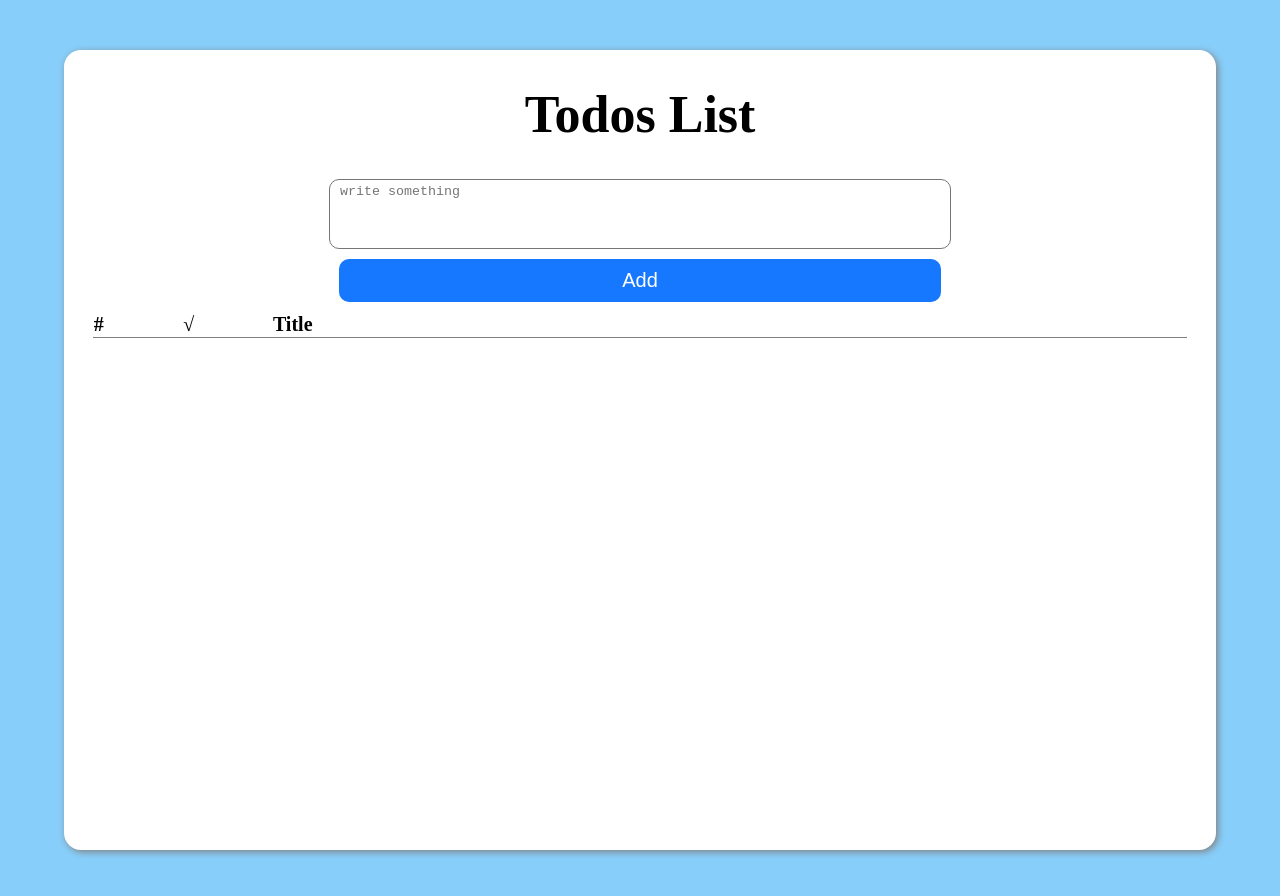
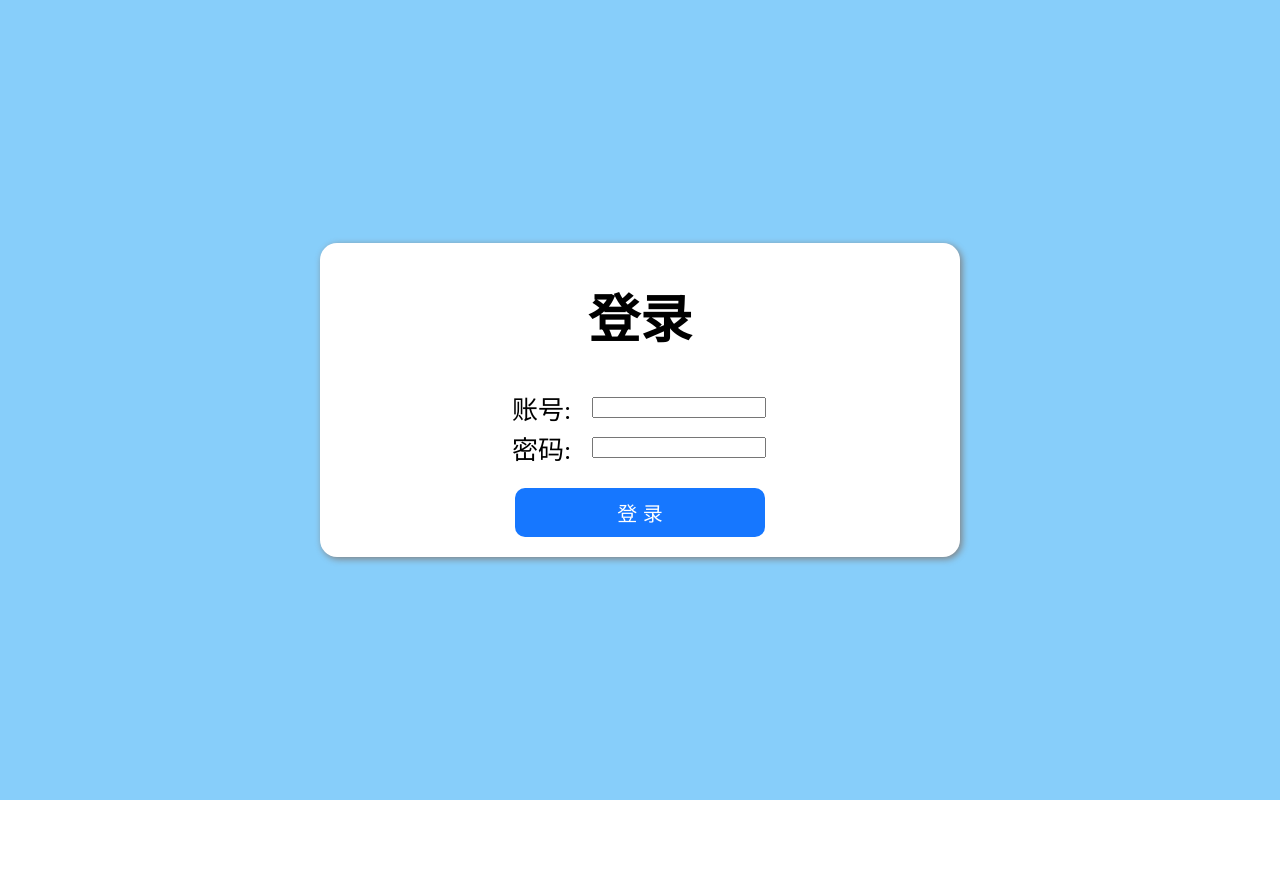
Before and after one commit to lele2860/MyToDoList, a React (Create React App) app: page / in a window 1280 px wide. Shown: the top 896 px of the page. After the commit the page ends 800 px from the top, so only its background shows below. Built offline with nearby package versions, Linux system fonts and the light colour scheme.

Commit message:
写了登录界面

```diff
--- a/src/components/App.tsx
+++ b/src/components/App.tsx
@@ -1,10 +1,11 @@
 import React, { useEffect, useState } from 'react';
 import '../styles/App.css';
 import TodoItem from './TodoItem';
-import TodoListView,{ItoDoItem} from './TodoListView';
+import TodoListView, { ItoDoItem } from './TodoListView';
 import AddTodoForm from './AddTodoForm';
 import getTime from '../utils/timeCase';
 import Modal from './Modal'
+import Login from './Login';
 
 
 
@@ -14,36 +15,37 @@ const text = "Yjs is a CRDT implementation that exposes its internal data struct
 
 function App() {
   const [todoListArray, setTodoListArray] = useState<ItoDoItem[]>([]);
-  const [showModal,setShowModal]=useState(false);
-  const [modalValue,setModalValue]=useState("");
+  const [showModal, setShowModal] = useState(false);
+  const [modalValue, setModalValue] = useState("");
 
-  const Add=(text:string)=>{
+  const Add = (text: string) => {
 
-    let addValue:ItoDoItem={
-      index: todoListArray.length+1,
-      done: text==="done"?true:false,
-      text:text,
-      time:getTime(new Date())
+    let addValue: ItoDoItem = {
+      index: todoListArray.length + 1,
+      done: text === "done" ? true : false,
+      text: text,
+      time: getTime(new Date())
     }
-    setTodoListArray([...todoListArray,addValue])
+    setTodoListArray([...todoListArray, addValue])
     // setTodoList([...todoList,{text: text, time: getTime(new Date())}])
   }
 
-  const showDetail =(props:string)=>{
+  const showDetail = (props: string) => {
     setShowModal(true)
     setModalValue(props)
   }
 
   return (
     <div className="App">
-      <div className="section">
+      {/* <div className="section">
         <h1>
           Todos List
         </h1>
-        <AddTodoForm click={Add}/>
-        <TodoListView toDoList={todoListArray} showDetail={showDetail}/>
-      </div>
-      <Modal show={showModal} showText={modalValue} closeModal={()=>setShowModal(false)} />
+        <AddTodoForm click={Add} />
+        <TodoListView toDoList={todoListArray} showDetail={showDetail} />
+      </div> */}
+      {/* <Modal show={showModal} showText={modalValue} closeModal={() => setShowModal(false)} /> */}
+      <Login></Login>
     </div>
   );
 }
--- a/src/components/Login.tsx
+++ b/src/components/Login.tsx
@@ -1,6 +1,25 @@
-function Login(){
-    return(
-    <div></div>
+import "../styles/Login.css"
+function Login() {
+    return (
+        <div className="main">
+            <div className="content">
+            <h1>
+                登录
+            </h1>
+
+            <form className='loginForm'>
+            <div className="username">
+                <p>账号:</p>
+                <input type="text" />
+                </div>
+                <div className="password">
+                <p>密码:</p>
+                <input type="password" />
+                </div>
+                <input type='submit' value="登 录"/>
+            </form>
+            </div>
+        </div>
     )
 }
 export default Login
--- a/src/styles/App.css
+++ b/src/styles/App.css
@@ -19,11 +19,7 @@
   align-items: center;
   margin: 0%;
 }
-.MainContent{
-  display: flex;
-  flex-wrap: wrap;
-  justify-content: space-between;
-}
+
 
 body,html{
   position: relative;
--- /dev/null
+++ b/src/styles/Login.css
@@ -0,0 +1,60 @@
+.main{
+    background-color: rgb(135, 206, 250);
+    min-height: 100vh;
+    display: flex;
+    flex-direction: column;
+    align-items: center;
+    justify-content: center;
+    margin: 0%;
+    width: 100%;
+}
+.content{
+    background-color: white;
+    border-radius: 17px;
+    width: 50%;
+    display: flex;
+    flex-direction: column;
+    align-items: center;
+    font-size: calc(10px + 2vmin);
+    color: black;
+    margin: 50px;
+    box-shadow: 2px 2px 7px grey;
+}
+.loginForm{
+    width: 100%;
+    display: flex;
+    flex-direction: column;
+    align-items: center;
+    justify-content: center;
+}
+.loginForm input[type="submit"]{
+    display: inline-block;
+    border-radius: 10px;
+    background-color: #1677FF;
+    border: none;
+    color: #FFFFFF;
+    text-align: center;
+    font-size: 20px;
+    padding: 10px;
+    transition: all 0.5s;
+    cursor: pointer;
+    margin: 20px 5px;
+    width: 250px;
+}
+
+.username,
+.password{
+    height: 40px;
+    width: 40%;
+    display: flex;
+    flex-direction: row;
+    align-items: center;
+}
+
+.username input,
+.password input{
+    width: 65%;
+}
+.username p,.password p{
+    width: 80px;
+}
```
